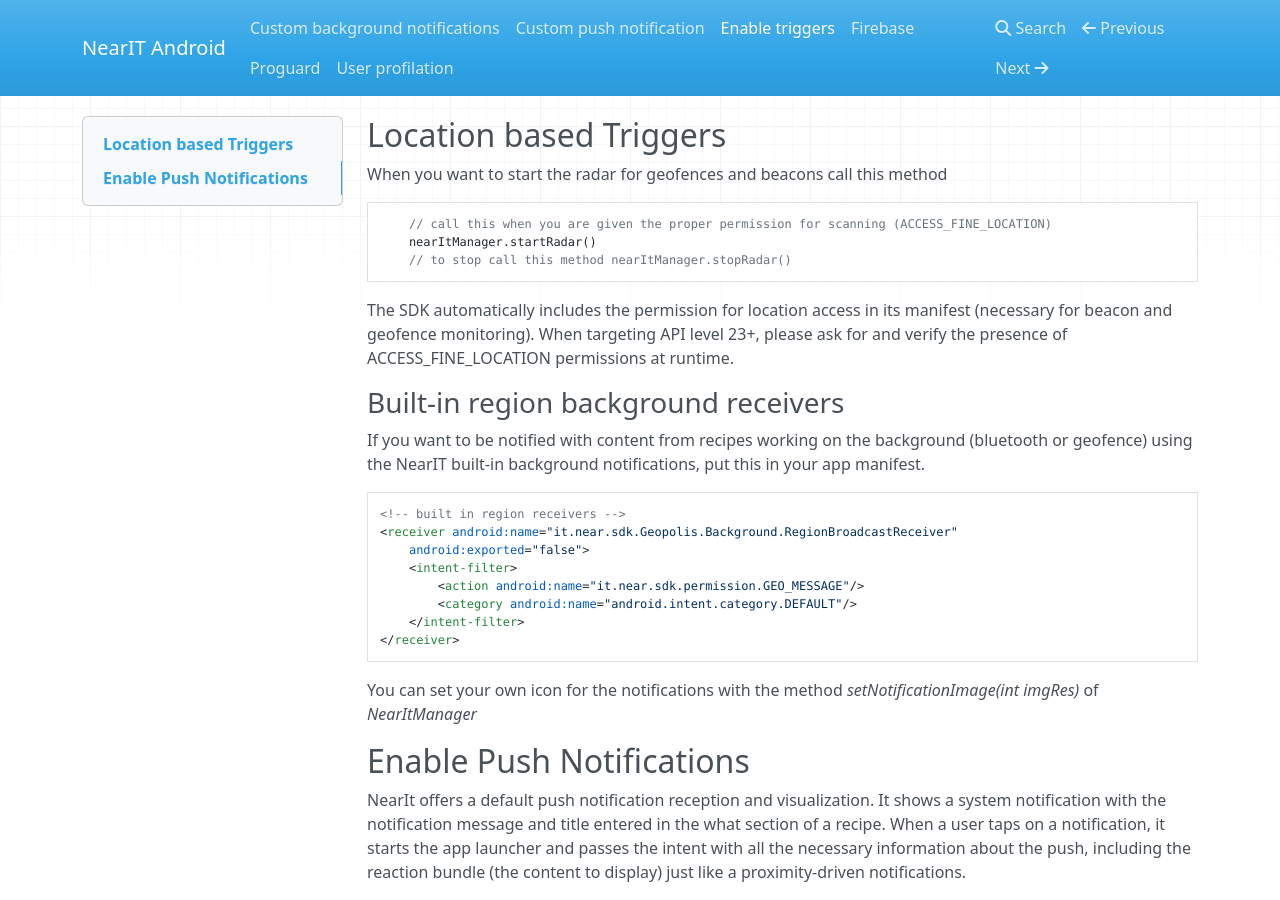
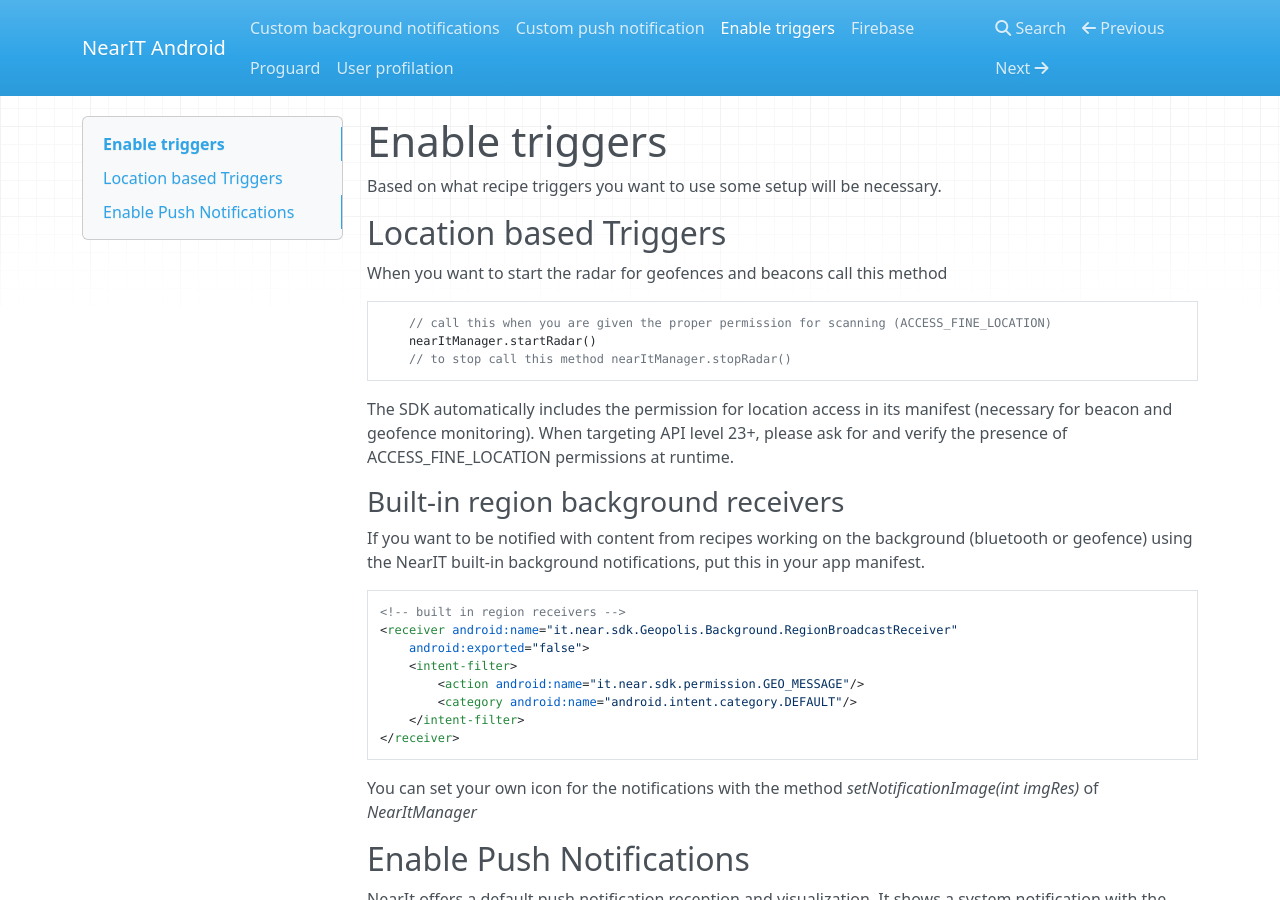
Before and after one commit to nearit/Android-SDK, an MkDocs documentation site: the page built from docs/enable-triggers.md, in a window 1280 px wide and 900 px high. Built offline with MkDocs 1.6.1, drawn with Linux system fonts in a browser that asks for light colours; nearby versions of some CDN libraries.

Commit message:
Update enable-triggers.md

```diff
--- a/docs/enable-triggers.md
+++ b/docs/enable-triggers.md
@@ -1,3 +1,7 @@
+# Enable triggers #
+
+Based on what recipe triggers you want to use some setup will be necessary.
+
 ## Location based Triggers ##
 
 When you want to start the radar for geofences and beacons call this method
```
